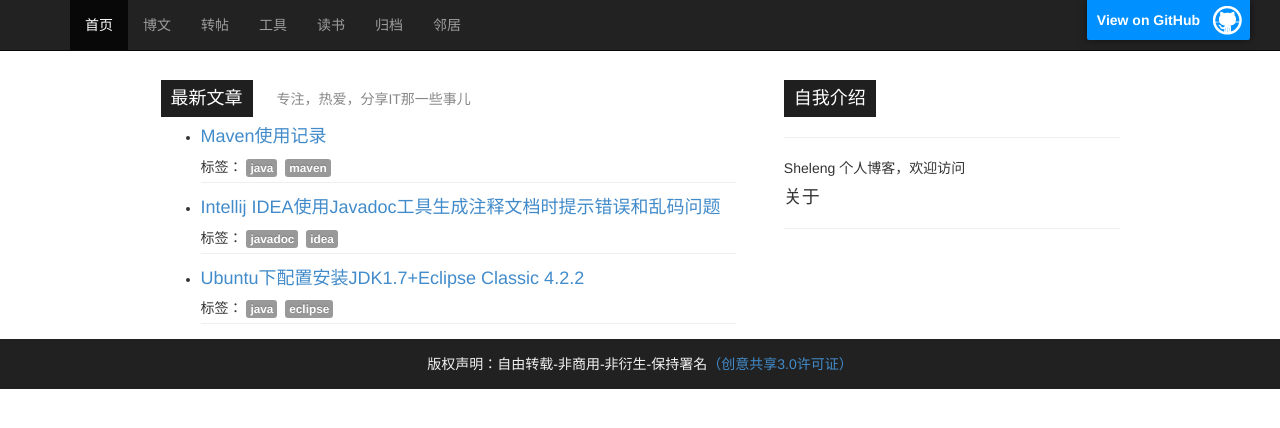
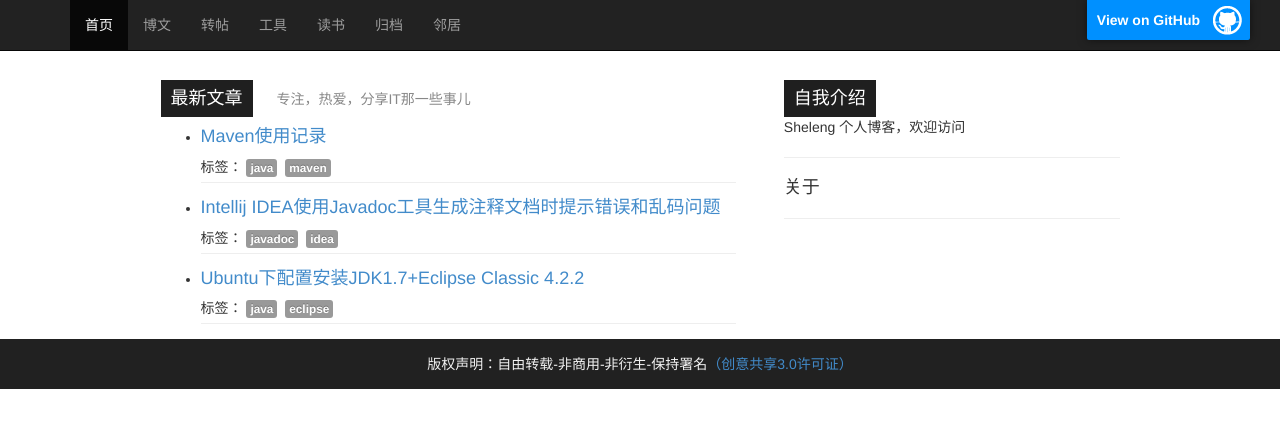
Before and after one commit to sheleng/sheleng.github.io, a Jekyll site: the page built from index.html, in a window 1280 px wide. Shown: the top 428 px of the page. Built offline with Jekyll 4.4.1, drawn with Linux system fonts in a browser that asks for light colours.

Commit message:
修改工具布局

```diff
--- a/index.html
+++ b/index.html
@@ -35,9 +35,9 @@
   <div class="span10 index-right">
     <div class="content-title">
       <span class="title">自我介绍</span>
-      <hr>
       <div>
       	Sheleng 个人博客，欢迎访问
+      	<hr>
       </div>
       <div>
       	<h4>关于</h4>
```
